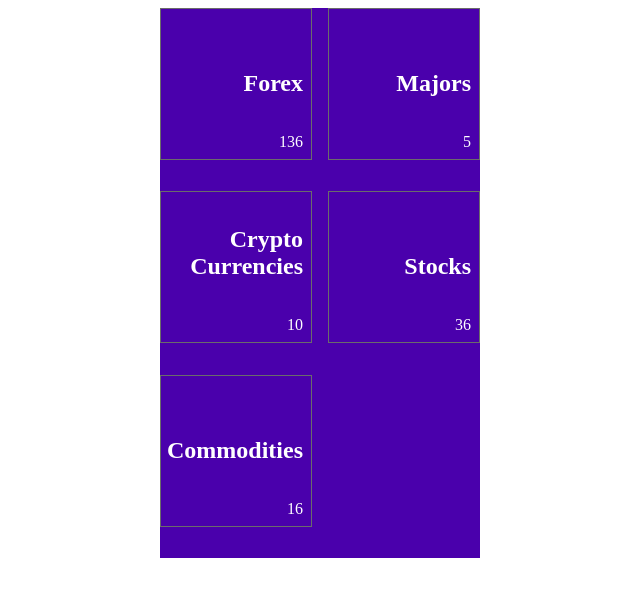
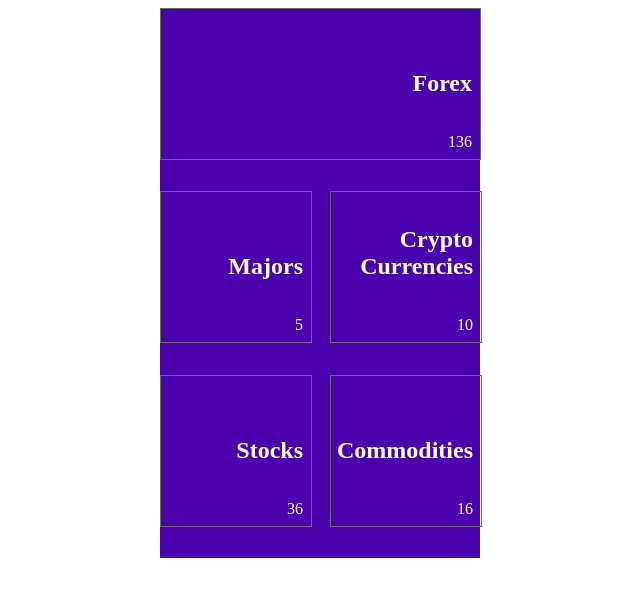
Before and after one commit to KDlamini/forex-metrics, a React (Create React App) app: page / in a window 1280 px wide. Shown: the top 596 px of the page, without its empty margins (320-960 px from the left). Built offline with nearby package versions, Linux system fonts and the light colour scheme.

Commit message:
Update home styling.

```diff
--- a/src/styles/Home.css
+++ b/src/styles/Home.css
@@ -10,10 +10,14 @@
 .category {
   text-decoration: none;
   color: #fff;
+  margin: 0;
+  padding: 0;
   width: 150px;
   height: 150px;
-  margin: 0;
-  border: 1px solid #6b6b6b;
+}
+
+.category:first-child {
+  width: 319px;
 }
 
 .category-info {
@@ -24,6 +28,7 @@
   width: 100%;
   height: 100%;
   margin: 0;
+  border: 1px solid #6b6b6b;
 }
 
 .category-title {
```
